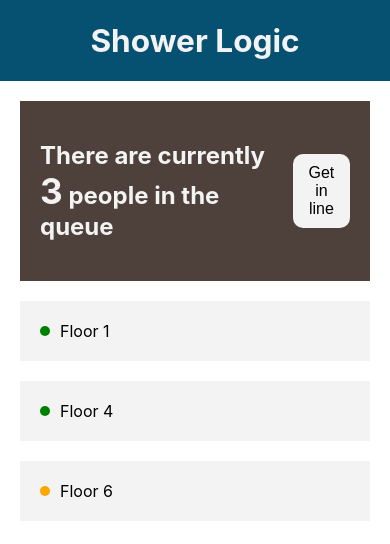
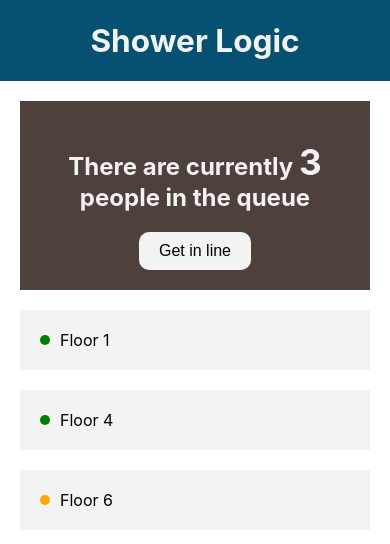
Before and after one commit to samburnstone/Shower-Logic, a React (Create React App) app: page / in a window 390 px wide. Shown: the top 544 px of the page. Built offline with nearby package versions, Linux system fonts and the light colour scheme.

Commit message:
Add basic styling for mobile using media queries

```diff
--- a/src/components/Queue/Queue.tsx
+++ b/src/components/Queue/Queue.tsx
@@ -1,5 +1,6 @@
 import React from 'react';
 import styled from 'styled-components';
+import media from 'utils/media';
 
 const StyledDiv = styled.div`
   background: ${props => props.theme.brown};
@@ -7,6 +8,10 @@ const StyledDiv = styled.div`
   padding: 20px;
   display: flex;
   justify-content: space-between;
+  ${media.small} {
+    flex-direction: column;
+    text-align: center;
+  }
 `
 
 const LargeText = styled.span`
@@ -14,13 +19,17 @@ const LargeText = styled.span`
 `
 
 const StyledButton = styled.button`
-  padding: 10px;
+  padding: 10px 20px;
   border-radius: 10px;
   border: none;
   background: ${props => props.theme.white}
   font-size: 1rem;
   align-self: center;
   cursor: pointer;
+  align-self: center;
+  ${media.small} {
+    flex-direction: column;
+  }
 `
 
 export default () => (
--- /dev/null
+++ b/src/utils/media.ts
@@ -0,0 +1,3 @@
+export default {
+  small: `@media screen and (max-width: 450px)`
+};
```
